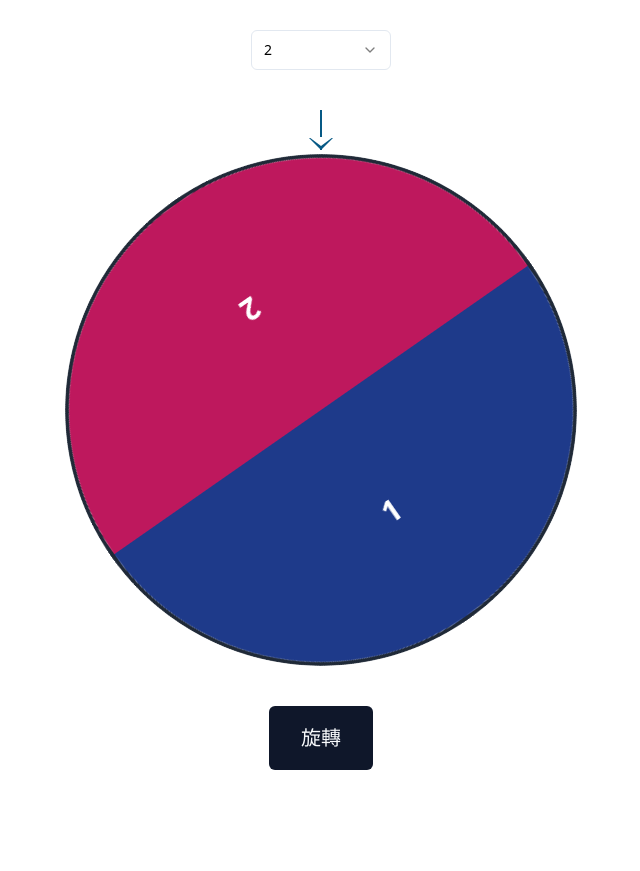
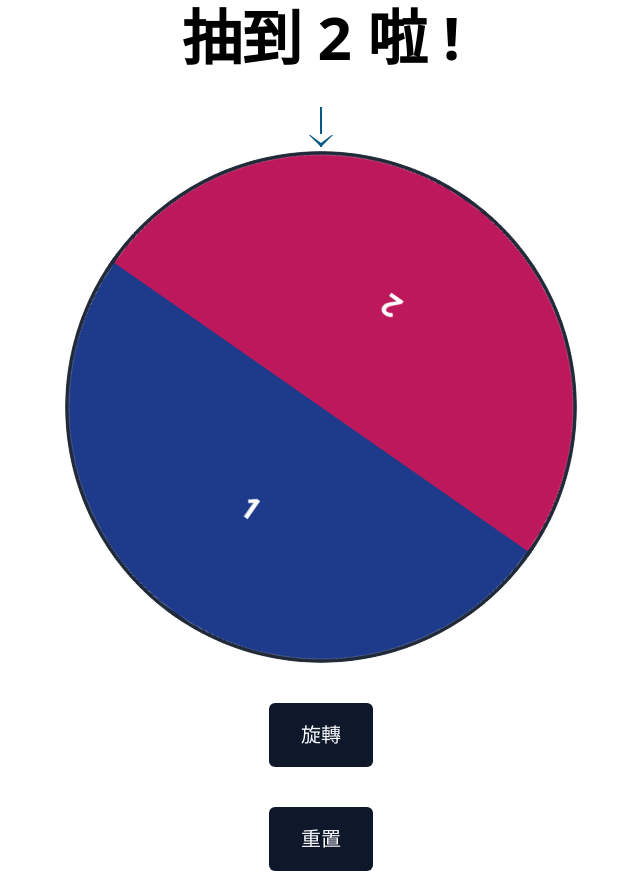
Before and after one commit to NhOuOiB/WhatToEat, a React (Vite) app: page / in a window 1280 px wide. Both pictures are taken after a click on the button "旋轉". Shown: the whole page, without its empty margins (319-959 px from the left). Before the commit the page ends 800 px from the top, so only its background shows below. Built offline with nearby package versions, Linux system fonts and the light colour scheme.

Commit message:
feat: complete select item and add reset functionality to the Wheel component

```diff
--- a/src/App.tsx
+++ b/src/App.tsx
@@ -6,32 +6,22 @@ import { Select, SelectContent, SelectGroup, SelectItem, SelectTrigger, SelectVa
 const App: FC = () => {
   const [rotation, setRotation] = useState<number>(0);
   const [segments, setSegments] = useState<string>('2');
+  const [selectedItem, setSelectedItem] = useState<number>(0);
 
   const spin = () => {
-    const newRotation = rotation + Math.floor(Math.random() * 360 + 3600);
+    const newRotation = rotation - Math.floor(Math.random() * 360 + 3600);
     setRotation(newRotation);
 
-    // const relativeRotation = newRotation % 360; // 獲取相對於一圈的角度
-    // const itemAngle = 360 / Number(segments); // 每個項目的角度範圍
-    // // const selectedItemIndex = Math.floor(relativeRotation / itemAngle); // 計算指針指到的項目索引
-    // const selectedItem = Math.floor(relativeRotation / itemAngle);
+    // 計算指針指到的項目
+    const itemAngle = 360 / Number(segments); // 每個項目的角度範圍
+    const relativeRotation = (Math.abs(newRotation) + itemAngle / 2) % 360; // 計算多餘的旋轉角度，+ itemAngle / 2 是因為指針指到正中間
+    const selectedItem = Math.floor(relativeRotation / itemAngle); // 計算指針指到的項目索引
 
-    // console.log(`Rotation: ${newRotation}`);
-    // console.log(`Relative Rotation: ${relativeRotation}`);
-    // console.log(relativeRotation);
-    // console.log(relativeRotation / 180);
-    // console.log(`Selected Item: ${relativeRotation > 90 && relativeRotation < 270 ? 2 : 1}`);
+    setSelectedItem(selectedItem + 1);
+  };
 
-    const relativeRotation = (newRotation) % 360; // 獲取相對於一圈的角度，並考慮起始角度為90度
-    const itemAngle = 360 / Number(segments); // 每個項目的角度範圍
-    const selectedItem = Math.floor((relativeRotation + 90) / itemAngle); // 計算指針指到的項目索引
-
-    console.log(segments);
-    console.log(`Rotation: ${newRotation}`);
-    console.log(`Relative Rotation: ${relativeRotation}`);
-    console.log(`Angle: ${itemAngle}`);
-    console.log(`Selected Item: ${selectedItem + 1}`);
-    // console.log(`Selected Item: ${relativeRotation  < 180 ? 1 : 2}`);
+  const reset = () => {
+    setRotation(0);
   };
 
   return (
@@ -51,6 +41,7 @@ const App: FC = () => {
           )}
         </SelectContent>
       </Select>
+      <div className={`text-6xl font-bold ${selectedItem === 0 && 'opacity-0'}`}>抽到 {selectedItem} 啦 !</div>
       <div className="flex flex-col items-center gap-1">
         <div className=" w-6 h-10 relative flex justify-center">
           <div className="w-0 h-full border border-sky-800 absolute"></div>
@@ -62,6 +53,9 @@ const App: FC = () => {
       <Button className="p-8 text-xl" onClick={spin}>
         旋轉
       </Button>
+      <Button className="p-8 text-xl" onClick={reset}>
+        重置
+      </Button>
     </div>
   );
 };
```
